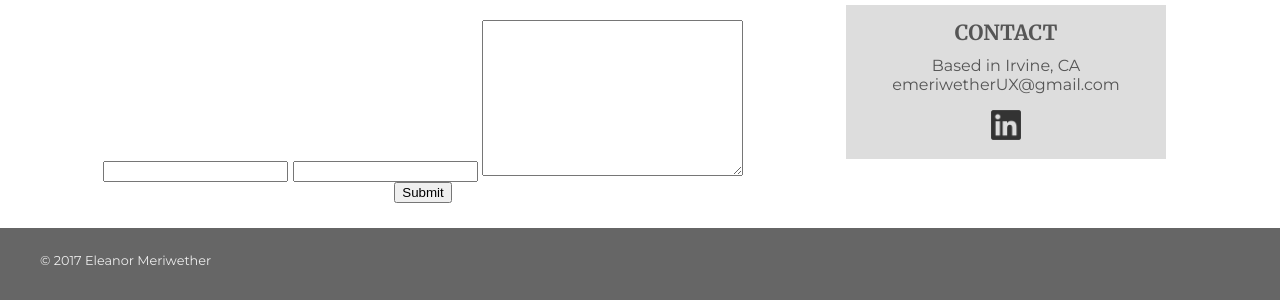
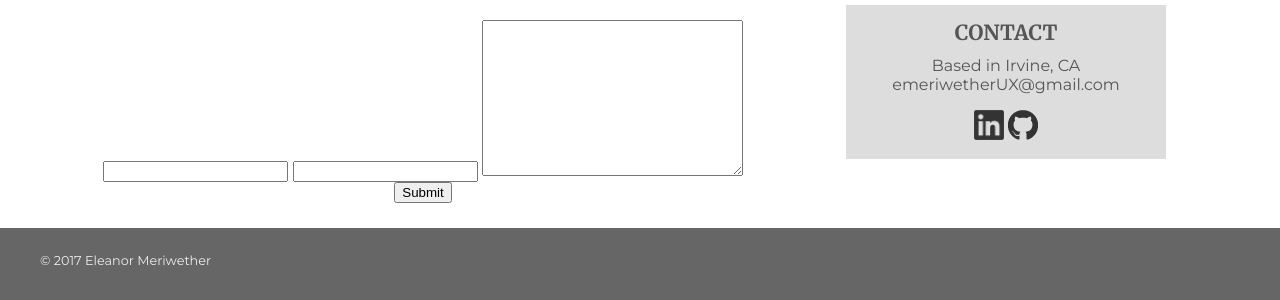
Before and after one commit to emeriwether/emeriwether.github.io, a Jekyll site: the page built from contact.html, in a window 1280 px wide. Shown: the part 329-629 px from the top of the page. Built offline with Jekyll 4.4.1, drawn with Linux system fonts in a browser that asks for light colours; nearby versions of some CDN libraries.

Commit message:
fixed syntax error in SM html

```diff
--- a/contact.html
+++ b/contact.html
@@ -21,7 +21,7 @@ layout: default
         <p>Based in Irvine, CA<br>emeriwetherUX@gmail.com</p>
         <div>
             <a href="https://www.linkedin.com/in/emeriwether"><img src="/img/LinkedIn_logo.png"></a>
-            <a href="https://github.com/emeriwether"<img src="/img/GitHub_logo.png"></a>
+            <a href="https://github.com/emeriwether"><img src="/img/GitHub_logo.png"></a>
         </div>
     </div>
 </section>
```
